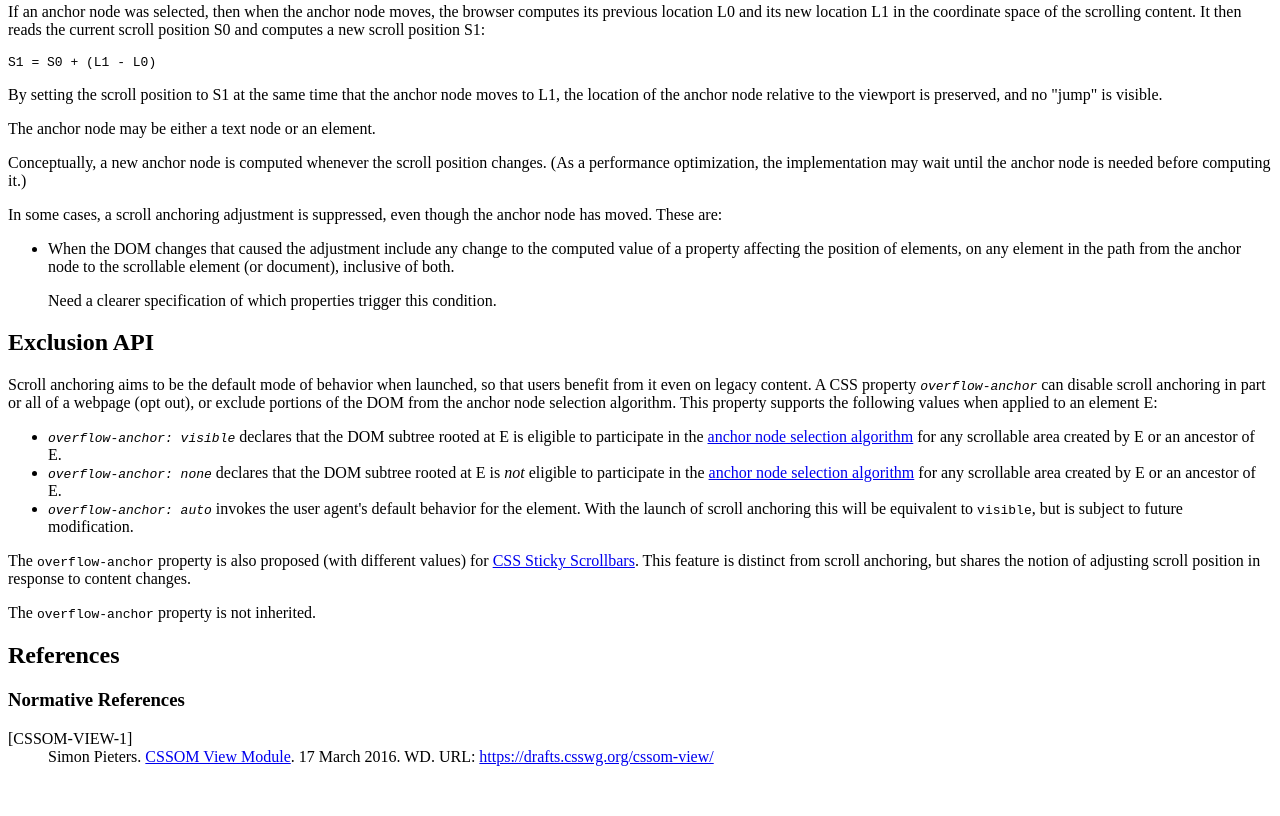
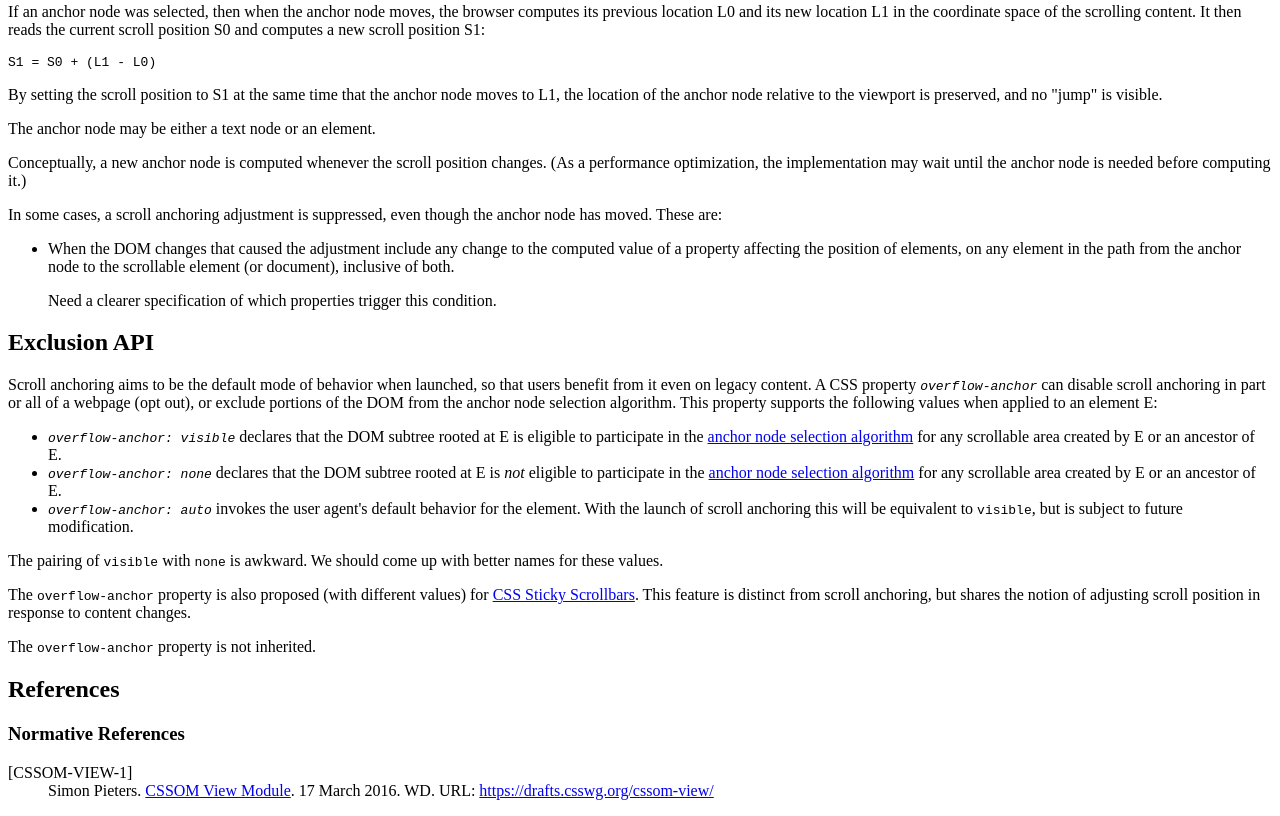
Before and after one commit to WICG/interventions, a plain HTML site: page scroll-anchoring/spec.html in a window 1280 px wide. Shown: the part 980-1796 px from the top of the page. Before the commit the page ends 1762 px from the top, so only its background shows below. Drawn offline with Linux system fonts and the light colour scheme.

Commit message:
Add TODO re. value names.

```diff
--- a/scroll-anchoring/spec.html
+++ b/scroll-anchoring/spec.html
@@ -230,6 +230,10 @@
             to <code>visible</code>, but is subject to future modification.
         </li>
       </ul>
+      <p class="issue">
+        The pairing of <code>visible</code> with <code>none</code> is awkward.
+        We should come up with better names for these values.
+      </p>
       <div class="note">
         The <code>overflow-anchor</code> property is also proposed (with different values) for
         <a href="http://tabatkins.github.io/specs/css-sticky-scrollbars/">CSS Sticky Scrollbars</a>.
```
